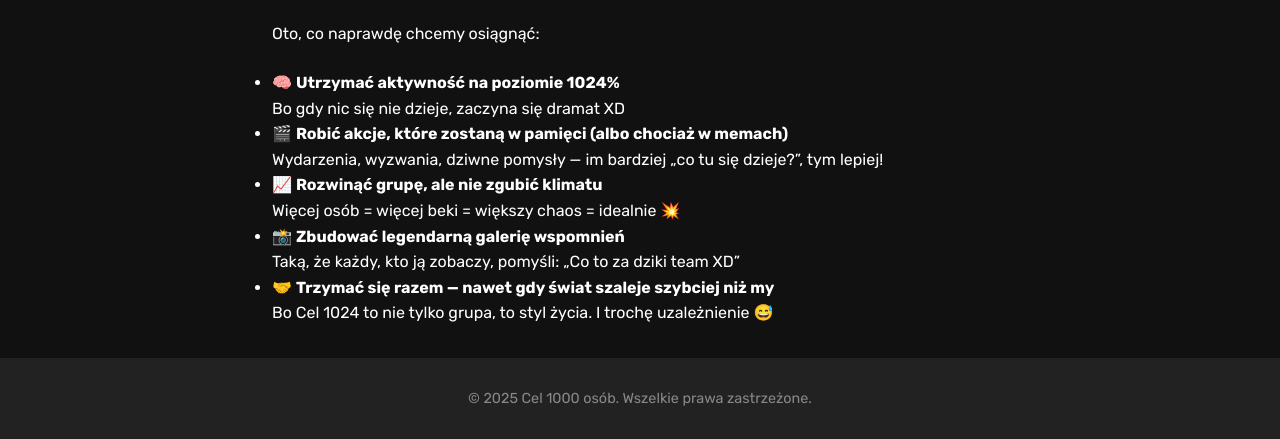
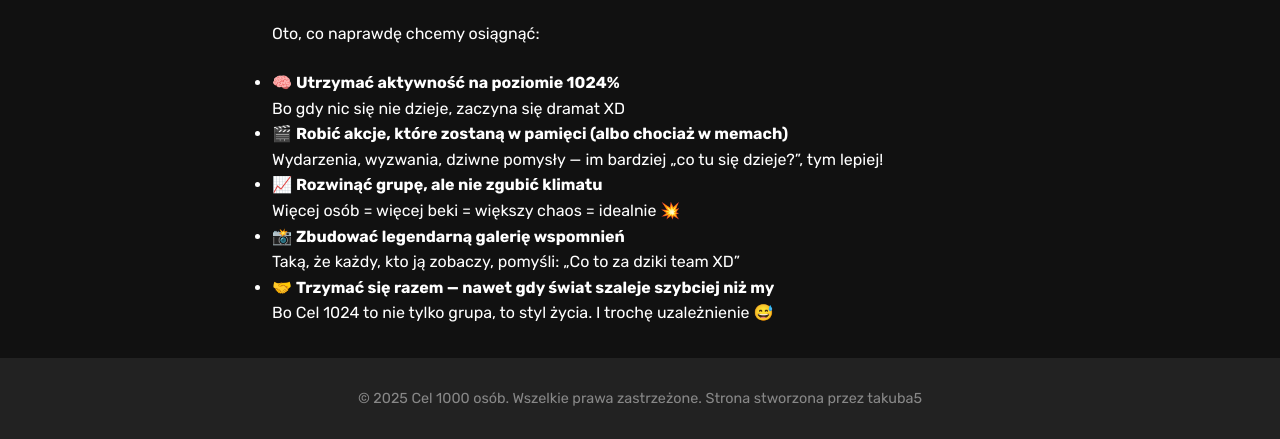
Before and after one commit to cel1000/cel1000, a plain HTML site: page onas.html in a window 1280 px wide. Shown: the part 748-1187 px from the top of the page. Drawn offline with Linux system fonts and the light colour scheme.

Commit message:
Update onas.html

```diff
--- a/onas.html
+++ b/onas.html
@@ -123,7 +123,7 @@
 
 
   <footer>
-    &copy; 2025 Cel 1000 osób. Wszelkie prawa zastrzeżone.
+    &copy; 2025 Cel 1000 osób. Wszelkie prawa zastrzeżone. Strona stworzona przez takuba5
   </footer>
 
 </body>
```
